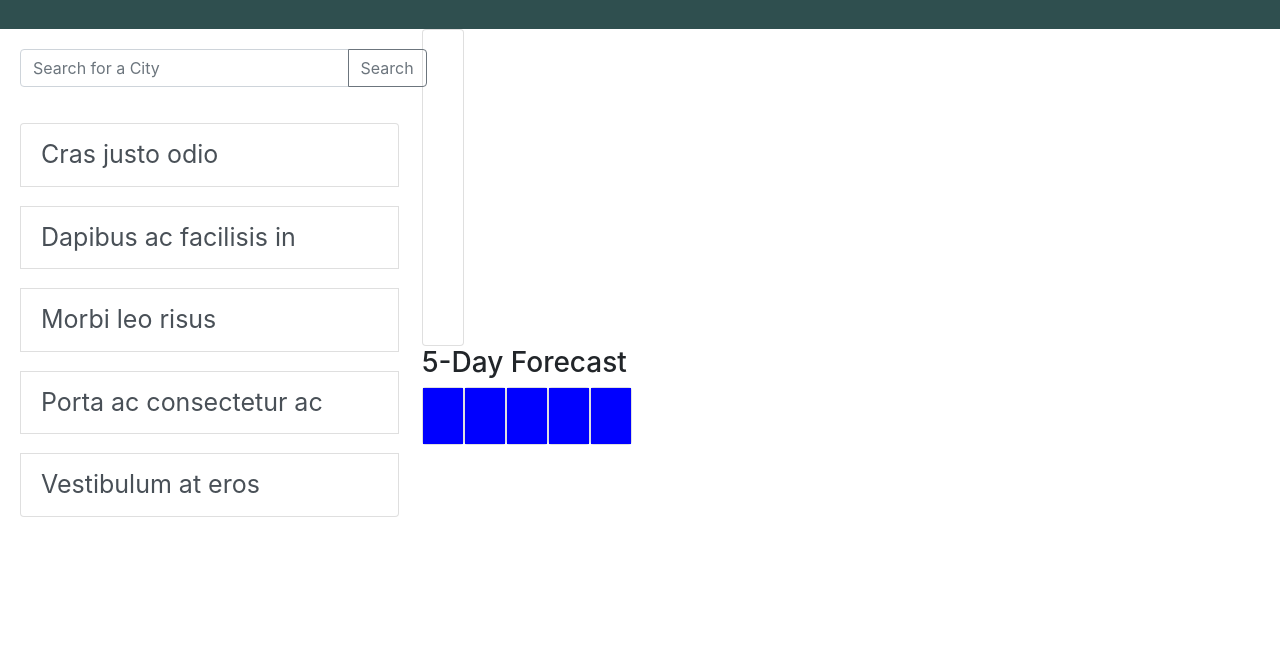
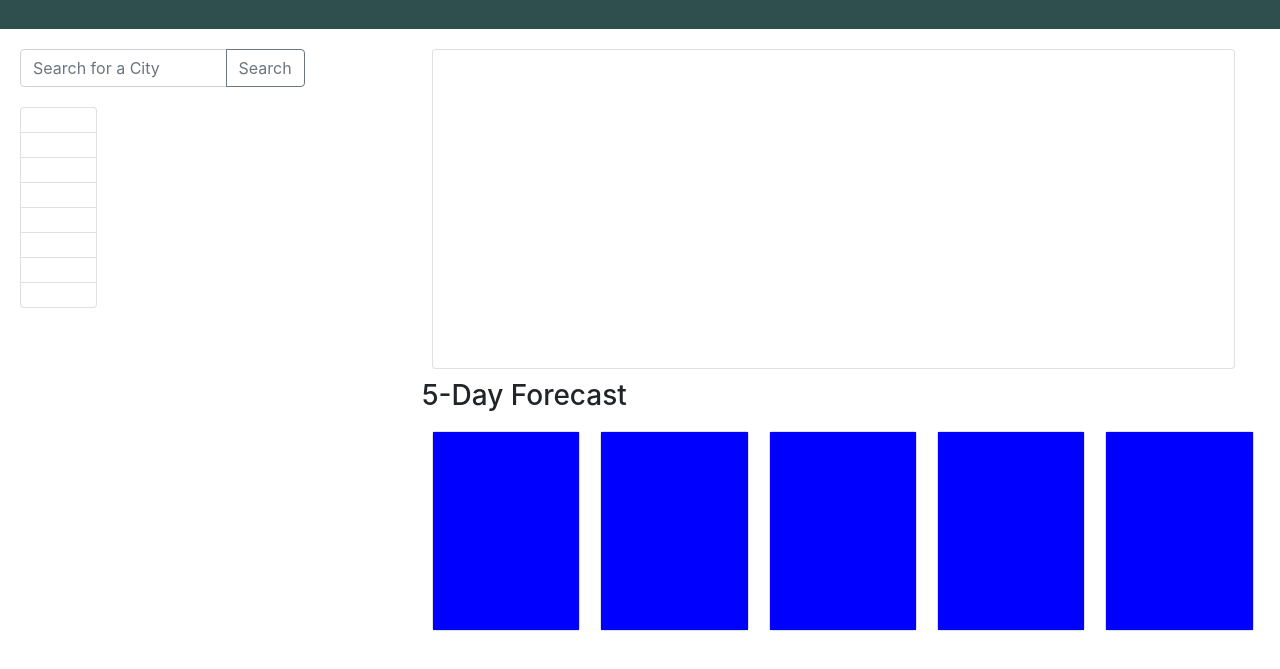
Before and after one commit to abazrafshan/WeatherDashboard, a plain HTML site: page index.html in a window 1280 px wide. Shown: the part 51-720 px from the top of the page. Drawn offline with nearby package versions, Linux system fonts and the light colour scheme.

Commit message:
Added CSS styling to improve user interface and aesthetics

```diff
--- a/index.html
+++ b/index.html
@@ -11,7 +11,7 @@
     <div id = "header"><h1>Weather Dashboard</h1></div>
     <div class ="row">
         <div class = "col-md-4">
-            <div class="input-group mb-3">
+            <div class="input-group ">
                 <input type="text" class="form-control" placeholder="Search for a City" aria-describedby="button-addon2">
                 <div class="input-group-append">
                   <button class="btn btn-outline-secondary" type="button" id="button-addon2">Search</button>
@@ -19,17 +19,20 @@
               </div>
               <div class ="row">
                 <div class="list-group">
-                    <button type="button" class="list-group-item list-group-item-action">Cras justo odio</button>
-                    <button type="button" class="list-group-item list-group-item-action">Dapibus ac facilisis in</button>
-                    <button type="button" class="list-group-item list-group-item-action">Morbi leo risus</button>
-                    <button type="button" class="list-group-item list-group-item-action">Porta ac consectetur ac</button>
-                    <button type="button" class="list-group-item list-group-item-action">Vestibulum at eros</button>
+                    <button type="button" class="list-group-item list-group-item-action" id="1"></button>
+                    <button type="button" class="list-group-item list-group-item-action" id="2"></button>
+                    <button type="button" class="list-group-item list-group-item-action" id="3"></button>
+                    <button type="button" class="list-group-item list-group-item-action" id="4"></button>
+                    <button type="button" class="list-group-item list-group-item-action" id="5"></button>
+                    <button type="button" class="list-group-item list-group-item-action" id="6"></button>
+                    <button type="button" class="list-group-item list-group-item-action" id="7"></button>
+                    <button type="button" class="list-group-item list-group-item-action" id="8"></button>
                   </div>
               </div>
         </div>
         <div class = "col-md-8">
             <div class = "row tall">
-                <div class="card">
+                <div class="card card-style">
                   <div class="card-body">
                     <h3 class="card-title current"></h3>
                     <p class="card-text temp"></p>
@@ -42,7 +45,7 @@
             </div>
             <div class = "row"><h3>5-Day Forecast</h3></div>
             <div class="row">
-            <div class="card">
+            <div class="card margin">
                 <div class="card-body forecast">
                   <h5 class="card-title date1"></h5>
                   <p class="card-text icon1"></p>
@@ -50,7 +53,7 @@
                   <p class="card-text humidity1"></p>
                 </div>
               </div>
-              <div class="card">
+              <div class="card margin">
                 <div class="card-body forecast">
                   <h5 class="card-title date2"></h5>
                   <p class="card-text icon2"></p>
@@ -58,7 +61,7 @@
                   <p class="card-text humidity2"></p>
                 </div>
               </div>
-              <div class="card">
+              <div class="card margin">
                 <div class="card-body forecast">
                   <h5 class="card-title date3"></h5>
                   <p class="card-text icon3"></p>
@@ -66,7 +69,7 @@
                   <p class="card-text humidity3"></p>
                 </div>
               </div>
-              <div class="card">
+              <div class="card margin">
                 <div class="card-body forecast">
                   <h5 class="card-title date4"></h5>
                   <p class="card-text icon4"></p>
@@ -74,7 +77,7 @@
                   <p class="card-text humidity4"></p>
                 </div>
               </div>
-              <div class="card">
+              <div class="card margin">
                 <div class="card-body forecast">
                   <h5 class="card-title date5"></h5>
                   <p class="card-text icon5"></p>
--- a/script.js
+++ b/script.js
@@ -1,12 +1,14 @@
+$(document).ready(function(){
+$("#one .list-group-item").val(localStorage.getItem("first"));
+
 $("#button-addon2").on("click", function(){
     var parent = $(this).parents();
     var citySearch = $(parent).find(".form-control").val();
+    console.log(citySearch);
     currentWeather(citySearch);
-    forecast(citySearch)
+    forecast(citySearch);
+    localStorage.setItem("first", JSON.stringify(citySearch));
 });
-
-var lat;
-var lon;
 
 function currentWeather(param){
 var queryURL = "https://api.openweathermap.org/data/2.5/weather?q=" + param + "&appid=0d8fd75a76f5d938dcb8f8d22cc34916";
@@ -90,4 +92,4 @@ function forecast(param){
         $(".humidity4").text("Humidity: " + humid4 + "%");
         $(".humidity5").text("Humidity: " + humid5 + "%");
     })
-}
+}})
--- a/style.css
+++ b/style.css
@@ -8,10 +8,10 @@
 
 .input-group {
     margin: 20px;
+    width: 70% !important;
 }
 
-.list-group-item{
-    margin: 20px;
+.list-group-item {
     font-size: 25px;
     margin-left: 35px;
 }
@@ -22,10 +22,22 @@
 }
 
 .tall {
-    height: 65%;
+    height: 350px;
 }
 
 .forecast {
     background: blue;
     color: white;
 }
+
+.margin {
+    margin: 10px;
+    width: 17%;
+    height: 200px;
+}
+
+.card-style {
+    width: 92%;
+    margin: 10px;
+    margin-top: 20px;
+}
```
